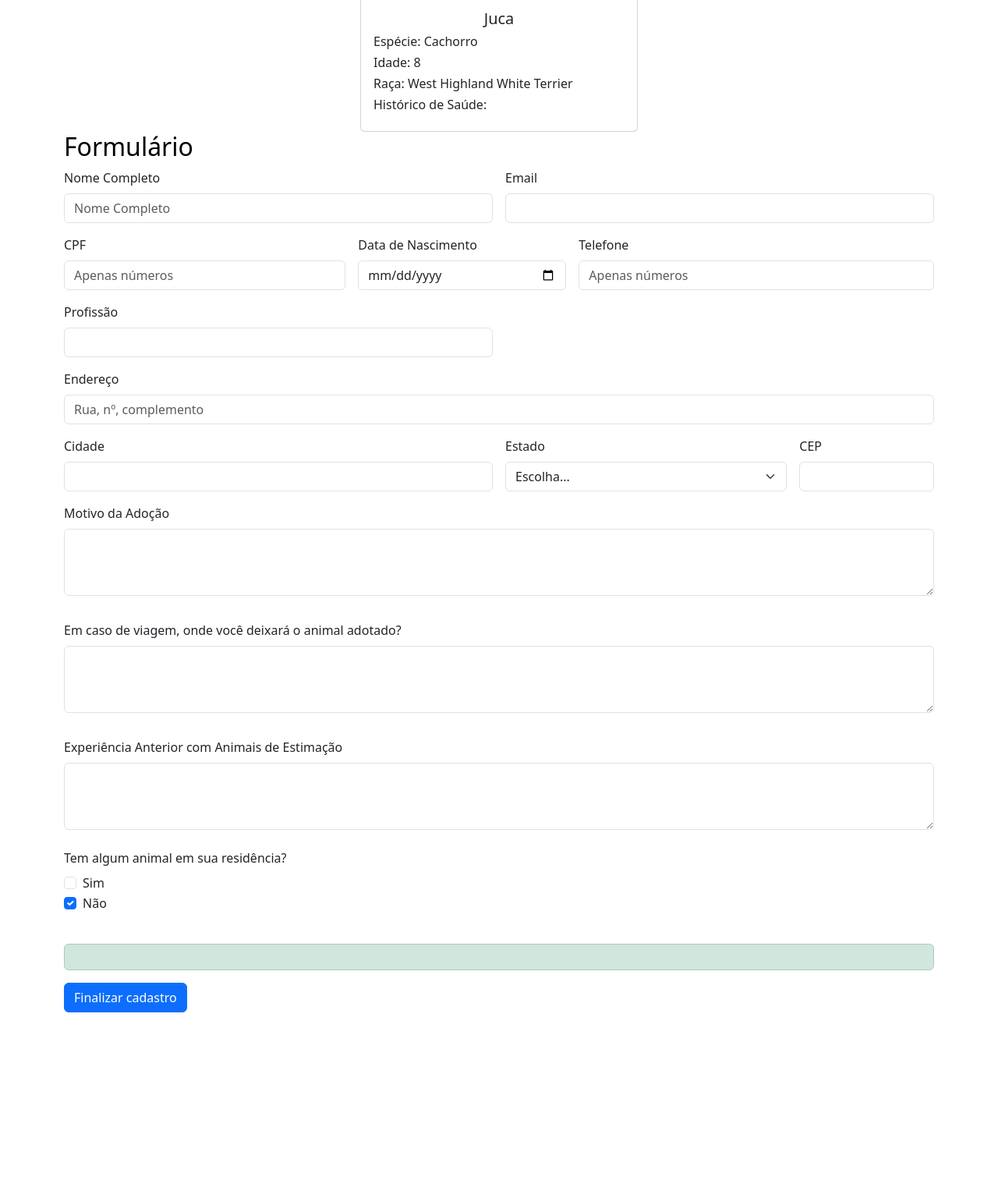
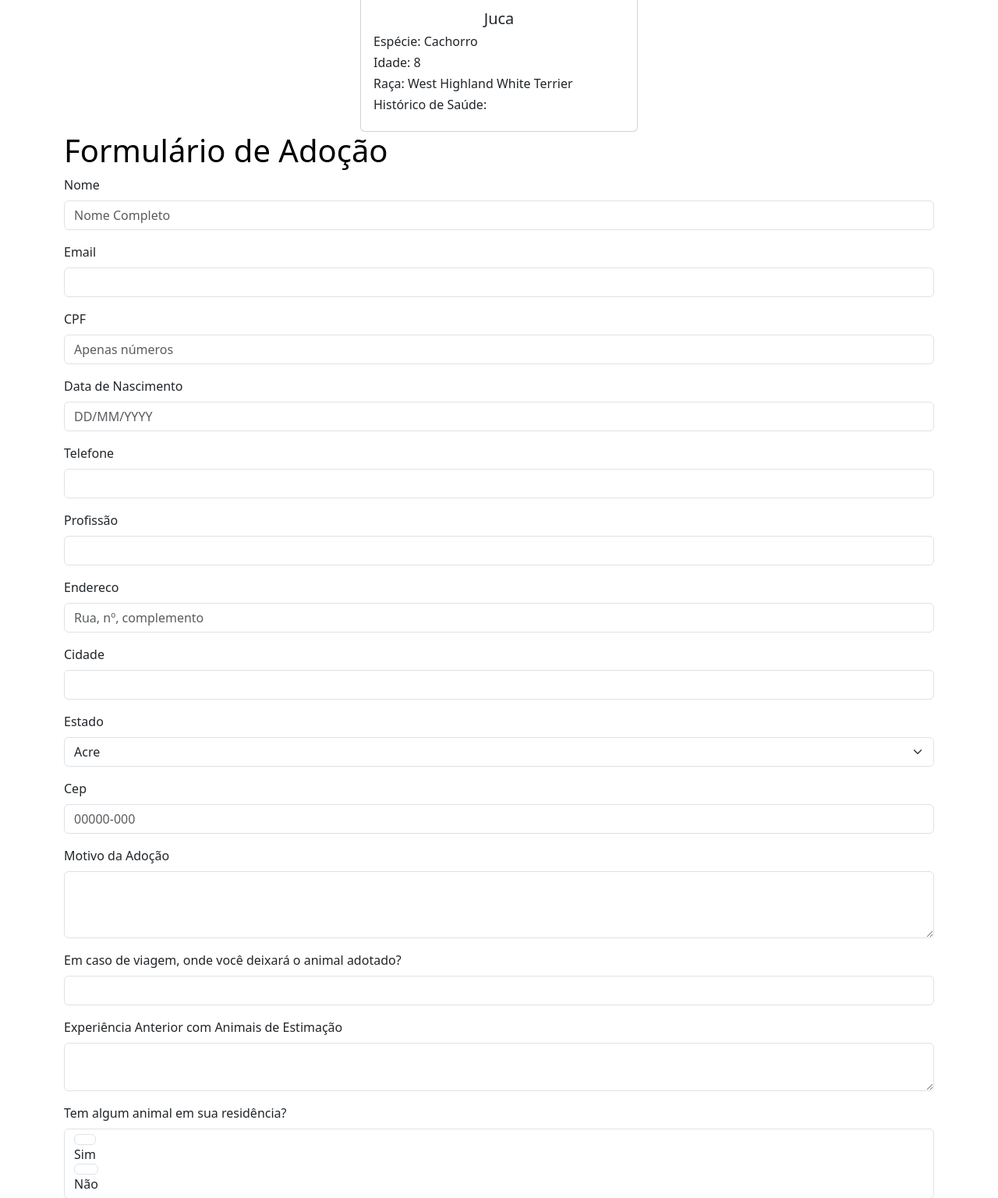
Before and after one commit to andradeju/projeto_final_python_pets_home, a Django app: page /animal/ in a window 1280 px wide. Shown: the part 642-2178 px from the top of the page at 78% size. Before the commit the page ends 1940 px from the top, so only its background shows below. Run offline with Django 4.2, Linux system fonts and the light colour scheme; some libraries are stand-ins or nearby versions.

Commit message:
:recycle: refactor: Melhorando campos do formulário

```diff
--- /dev/null
+++ b/projeto_pets_home/base/forms.py
@@ -0,0 +1,53 @@
+from django import forms
+
+
+ESTADOS_CHOICES = (
+    ('AC', 'Acre'),
+    ('AL', 'Alagoas'),
+    ('AP', 'Amapá'),
+    ('AM', 'Amazonas'),
+    ('BA', 'Bahia'),
+    ('CE', 'Ceará'),
+    ('DF', 'Distrito Federal'),
+    ('ES', 'Espírito Santo'),
+    ('GO', 'Goiás'),
+    ('MA', 'Maranhão'),
+    ('MT', 'Mato Grosso'),
+    ('MS', 'Mato Grosso do Sul'),
+    ('MG', 'Minas Gerais'),
+    ('PA', 'Pará'),
+    ('PB', 'Paraíba'),
+    ('PR', 'Paraná'),
+    ('PE', 'Pernambuco'),
+    ('PI', 'Piauí'),
+    ('RJ', 'Rio de Janeiro'),
+    ('RN', 'Rio Grande do Norte'),
+    ('RS', 'Rio Grande do Sul'),
+    ('RO', 'Rondônia'),
+    ('RR', 'Roraima'),
+    ('SC', 'Santa Catarina'),
+    ('SP', 'São Paulo'),
+    ('SE', 'Sergipe'),
+    ('TO', 'Tocantins'),
+)
+
+TEM_ANIMAL_CHOICES = (
+  ('SIM', 'Sim'),
+  ('NÃO', 'Não')
+)
+
+class AnimalForm(forms.Form):
+  nome = forms.CharField(widget=forms.TextInput(attrs={'placeholder':'Nome Completo'}),)
+  email = forms.EmailField(widget=forms.TextInput(attrs={'placeholder':''}),)
+  cpf = forms.CharField(max_length=11, label='CPF',widget=forms.TextInput(attrs={'placeholder':'Apenas números'}),)
+  dataNascimento = forms.DateField(label='Data de Nascimento', widget=forms.DateInput(attrs={'placeholder':'DD/MM/YYYY'}), input_formats=['%d/%m/%Y'],)
+  telefone = forms.CharField(widget=forms.TextInput(attrs={'placeholder':''}),)
+  profissao = forms.CharField(label='Profissão', widget=forms.TextInput(attrs={'placeholder':''}),)
+  endereco = forms.CharField(widget=forms.TextInput(attrs={'placeholder':'Rua, nº, complemento'}),)
+  cidade = forms.CharField(widget=forms.TextInput(attrs={'placeholder':''}),)
+  estado = forms.ChoiceField(choices=ESTADOS_CHOICES)
+  cep = forms.CharField(max_length=9, widget=forms.TextInput(attrs={'placeholder':'00000-000'}),)
+  motivoAdocao = forms.CharField(label='Motivo da Adoção', widget=forms.Textarea(attrs={'placeholder':'', 'rows':'3'}),)
+  emCasoDeViagem = forms.CharField(label='Em caso de viagem, onde você deixará o animal adotado?', widget=forms.TextInput(attrs={'placeholder':''}),)
+  experienciaAnterior = forms.CharField(label='Experiência Anterior com Animais de Estimação', widget=forms.Textarea(attrs={'placeholder':'', 'rows': '2'}),)
+  temAnimal = forms.ChoiceField(label='Tem algum animal em sua residência?', choices=TEM_ANIMAL_CHOICES, widget=forms.RadioSelect)
--- a/projeto_pets_home/base/templates/animal.html
+++ b/projeto_pets_home/base/templates/animal.html
@@ -1,6 +1,7 @@
 {% extends "adocao.html" %}
 {% load bootstrap5 %}
 {% block content %}
+
 <div class="row">
   <div class="col-md-4 col-14 mx-auto">
           <div class="card mt-4">
@@ -16,85 +17,15 @@
           </div>
   </div>
 </div>
-  <h2 class="text-body-emphasis">Formulário</h2>
-  <form class="row g-3">
-    <div class="col-md-6">
-      <label for="inputNome" class="form-label">Nome Completo</label>
-      <input type="text" class="form-control" placeholder="Nome Completo" aria-label="Nome Completo">
-    </div>
-    <div class="col-md-6">
-      <label for="inputEmail4" class="form-label">Email</label>
-      <input type="email" class="form-control" id="inputEmail4">
-    </div>
-    <div class="col-md-4">
-      <label for="inputCPF" class="form-label">CPF</label>
-      <input type="text" class="form-control" placeholder="Apenas números" aria-label="Digite o CPF" maxlength="11" pattern="[0-9]*">
-    </div>
-    <div class="col-md-3">
-      <label for="inputDataNascimento" class="form-label">Data de Nascimento</label>
-      <input type="date" class="form-control" id="inputDataNascimento" name="data_nascimento" required>
-    </div>
-    <div class="col-md-5">
-      <label for="inputAddress2" class="form-label">Telefone</label>
-      <input type="text" class="form-control" id="inputTelefone" placeholder="Apenas números">
-    </div>
-    <div class="col-md-6">
-      <label for="inputProfissao" class="form-label">Profissão</label>
-      <input type="text" class="form-control" aria-label="Profissao">
-    </div>
-    <div class="col-12">
-      <label for="inputAddress" class="form-label">Endereço</label>
-      <input type="text" class="form-control" id="inputAddress" placeholder="Rua, nº, complemento">
-    </div>
-    <div class="col-md-6">
-      <label for="inputCity" class="form-label">Cidade</label>
-      <input type="text" class="form-control" id="inputCity">
-    </div>
-    <div class="col-md-4">
-      <label for="inputState" class="form-label">Estado</label>
-      <select id="inputState" class="form-select">
-        <option selected>Escolha...</option>
-        <option>...</option>
-      </select>
-    </div>
-    <div class="col-md-2">
-      <label for="inputZip" class="form-label">CEP</label>
-      <input type="text" class="form-control" id="inputCEP">
-    </div>
-    <div class="mb-3">
-      <label for="razao_adocao" class="form-label">Motivo da Adoção</label>
-      <textarea class="form-control" id="razao_adocao" name="razao_adocao" rows="3" required></textarea>
-  </div>
-  <div class="mb-3">
-    <label for="experiencia_anterior" class="form-label">Em caso de viagem, onde você deixará o animal adotado?</label>
-    <textarea class="form-control" id="experiencia_anterior" name="experiencia_anterior" rows="3"></textarea>
-</div>
-  <div class="mb-3">
-    <label for="experiencia_anterior" class="form-label">Experiência Anterior com Animais de Estimação</label>
-    <textarea class="form-control" id="experiencia_anterior" name="experiencia_anterior" rows="3"></textarea>
-    <div class="mb-3 mt-4">
-      <label for="experiencia_anterior" class="form-label">Tem algum animal em sua residência?</label>
-    <div class="form-check">
-      <input class="form-check-input" type="checkbox" value="" id="flexCheckDefault">
-      <label class="form-check-label" for="flexCheckDefault">
-        Sim
-      </label>
-    </div>
-    <div class="form-check">
-      <label class="form-label" for="flexCheckChecked">
-      <input class="form-check-input" type="checkbox" value="" id="flexCheckChecked" checked>
-        Não
-      </label>
-    </div>
-  </div>
-</div>
-  </form>
-    <p class="alert alert-success"></p>
+
+  <h1 class="text-body-emphasis">Formulário de Adoção</h1>
   {% if sucesso %}
-  {% else %}
+    <p class="alert alert-success">Cadastro efetuado com sucessso!</p>
+  {% endif %}
   <form action="" method="POST" id="form">
     {% csrf_token %}
+    {% bootstrap_form form %}
+
       <button type="submit" class="btn btn-primary btn-block">Finalizar cadastro</button>
   </form>
-  {% endif %}
 {% endblock %}
--- a/projeto_pets_home/base/views.py
+++ b/projeto_pets_home/base/views.py
@@ -1,5 +1,6 @@
 from django.shortcuts import render
 from django.http import HttpResponse
+from base.forms import AnimalForm
 
 def home(request):
   return render(request, 'home.html')
@@ -8,7 +9,18 @@ def adocao(request):
   return render(request, 'adocao.html')
 
 def animal(request):
-  return render(request, 'animal.html')
+  sucesso = False
+  if request.method == 'GET':
+    form = AnimalForm()
+  else:
+    form = AnimalForm(request.POST)
+    if form.is_valid():
+      sucesso = True
+  contexto = {
+        'form': form,
+        'successo': sucesso
+  }
+  return render(request, 'animal.html', contexto)
 
 def como_ajudar(request):
   return render(request, 'como_ajudar.html')
```
